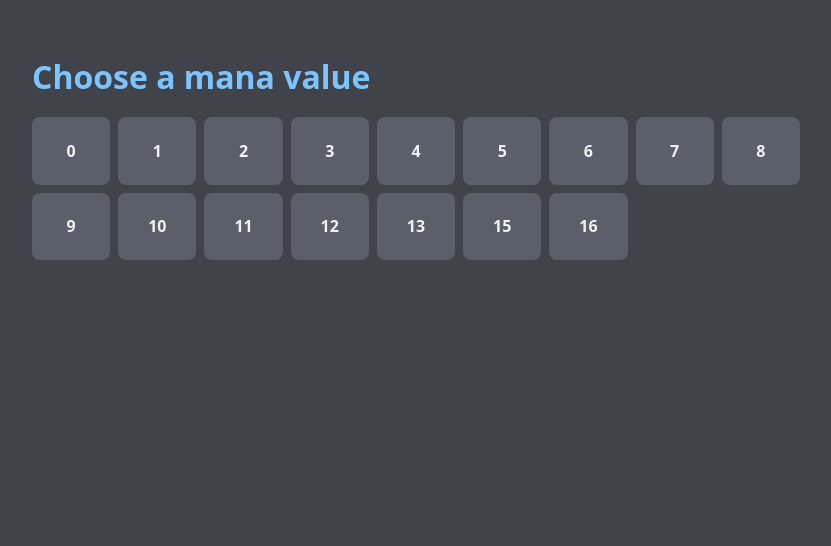
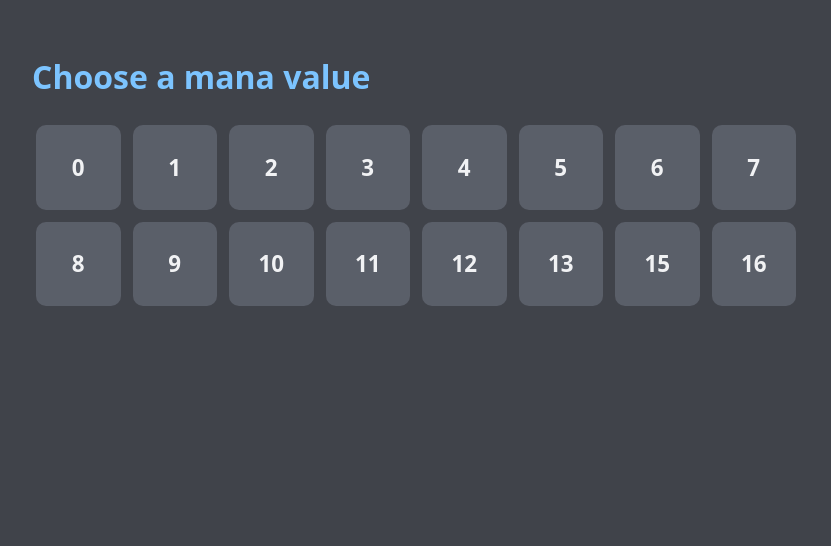
Before and after one commit to sbeyim/Momir-Vig-App, a Flask app: page /play in a window 1280 px wide. Shown: the part 72-618 px from the top of the page, without its empty margins (224-1055 px from the left). Run offline with Flask 3, Linux system fonts and the light colour scheme.

Commit message:
Cleaned mana selection screen

```diff
--- a/static/style.css
+++ b/static/style.css
@@ -79,12 +79,26 @@ footer a {
 
 .button-grid {
     display: grid;
-    grid-template-columns: repeat(auto-fill, minmax(72px, 1fr));
-    gap: 0.5rem;
+    grid-template-columns: repeat(4, 1fr);
+    gap: 0.75rem;
+    max-width: 640px;
+    margin: 1.5rem auto;
 }
 
 .button-grid .button {
     margin: 0;
+    aspect-ratio: 1;
+    min-height: 0;
+    padding: 0;
+    font-size: 1.4rem;
+    border-radius: 10px;
+}
+
+@media (min-width: 700px) {
+    .button-grid {
+        grid-template-columns: repeat(8, 1fr);
+        max-width: 760px;
+    }
 }
 
 .card-display {
```
